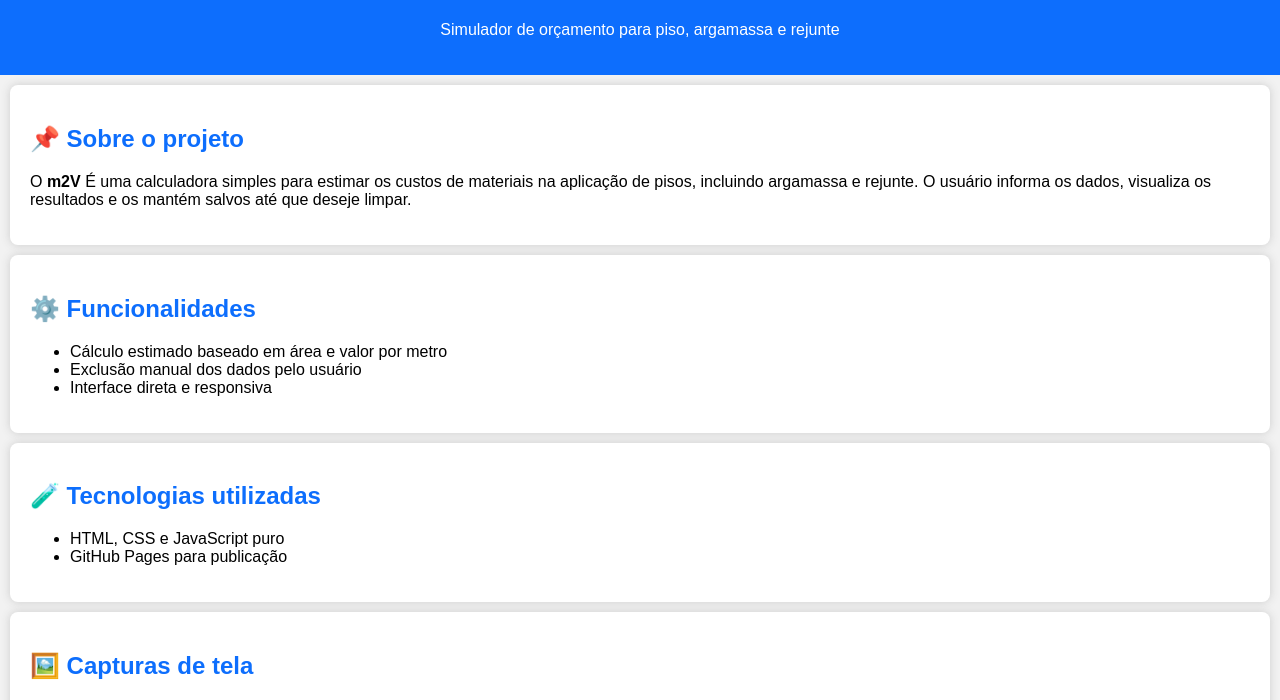
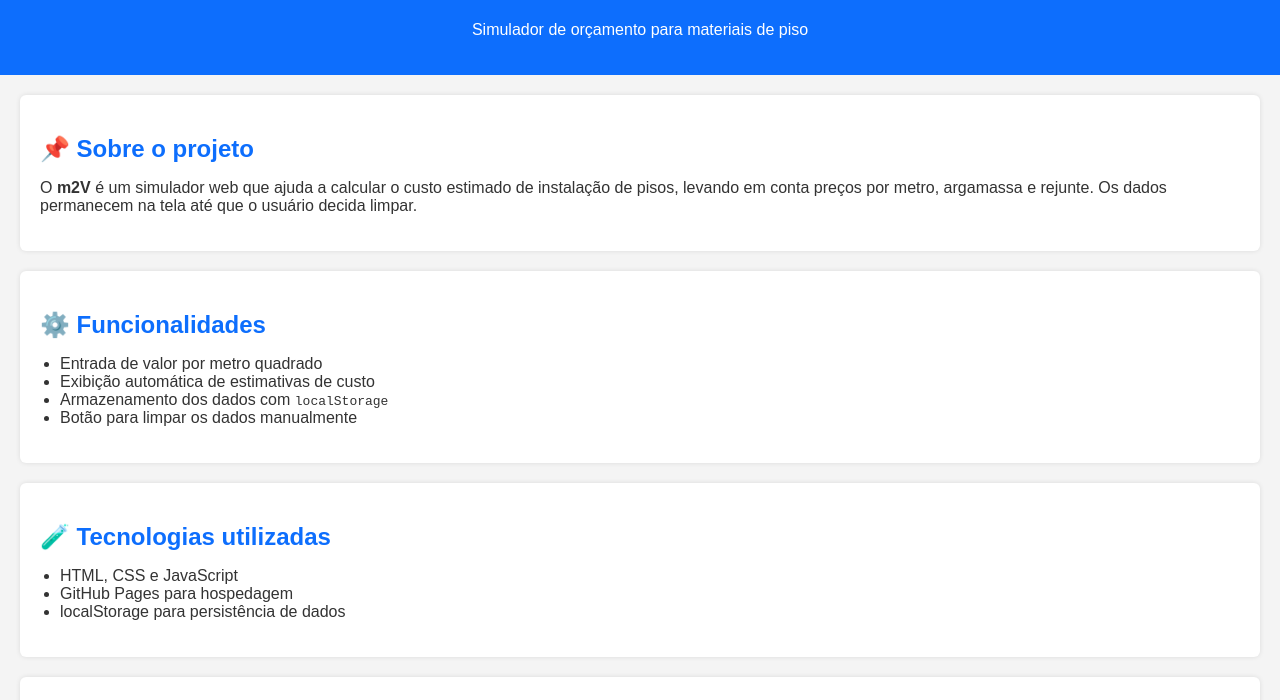
Before and after one commit to UssSenniN/KaveX.io, a plain HTML site: page index.html in a window 1280 px wide. Shown: the part 80-780 px from the top of the page. Drawn offline with Linux system fonts and the light colour scheme.

Commit message:
Update index.html

```diff
--- a/index.html
+++ b/index.html
@@ -7,29 +7,37 @@
   <style>
     body {
       font-family: Arial, sans-serif;
-      background: #f2f2f2;
+      background: #f4f4f4;
+      color: #333;
       margin: 0;
       padding: 0;
     }
     header {
-      background: #0d6efd;
+      background-color: #0d6efd;
       color: white;
       padding: 20px;
       text-align: center;
     }
     section {
+      background-color: #ffffff;
+      margin: 20px;
       padding: 20px;
-      margin: 10px;
-      background: white;
-      border-radius: 8px;
-      box-shadow: 0 0 10px #ccc;
+      border-radius: 6px;
+      box-shadow: 0 0 5px rgba(0,0,0,0.1);
     }
     h2 {
       color: #0d6efd;
+      margin-bottom: 10px;
+    }
+    ul {
+      padding-left: 20px;
     }
     a {
       color: #0d6efd;
       text-decoration: none;
+    }
+    a:hover {
+      text-decoration: underline;
     }
   </style>
 </head>
@@ -37,46 +45,42 @@
 
   <header>
     <h1>💻 Portfólio: Projeto m2V</h1>
-    <p>Simulador de orçamento para piso, argamassa e rejunte</p>
+    <p>Simulador de orçamento para materiais de piso</p>
   </header>
 
-  <section id="intro">
+  <section id="sobre">
     <h2>📌 Sobre o projeto</h2>
-    <p>O <strong>m2V</strong> É uma calculadora simples para estimar os custos de materiais na aplicação
-      de pisos, incluindo argamassa e rejunte. O usuário informa os dados,
-      visualiza os resultados e os mantém salvos até que deseje limpar.</p>
+    <p>O <strong>m2V</strong> é um simulador web que ajuda a calcular o custo estimado de instalação de pisos, levando em conta preços por metro, argamassa e rejunte. Os dados permanecem na tela até que o usuário decida limpar.</p>
   </section>
 
   <section id="funcionalidades">
     <h2>⚙️ Funcionalidades</h2>
     <ul>
-      <li>Cálculo estimado baseado em área e valor por metro</li>
-      <li>Exclusão manual dos dados pelo usuário</li>
-      <li>Interface direta e responsiva</li>
+      <li>Entrada de valor por metro quadrado</li>
+      <li>Exibição automática de estimativas de custo</li>
+      <li>Armazenamento dos dados com <code>localStorage</code></li>
+      <li>Botão para limpar os dados manualmente</li>
     </ul>
   </section>
 
   <section id="tecnologias">
     <h2>🧪 Tecnologias utilizadas</h2>
     <ul>
-      <li>HTML, CSS e JavaScript puro</li>
-      <li>GitHub Pages para publicação</li>
+      <li>HTML, CSS e JavaScript</li>
+      <li>GitHub Pages para hospedagem</li>
+      <li>localStorage para persistência de dados</li>
     </ul>
-  </section>
-
-  <section id="screenshots">
-    <h2>🖼️ Capturas de tela</h2>
-    <p>Inclua aqui imagens da interface do projeto. Você pode usar comandos <code>&lt;img src="imagem.png" alt="print do site"&gt;</code> para exibir suas capturas.</p>
   </section>
 
   <section id="github">
     <h2>🔗 Repositório</h2>
-    <p><a href="https://usssennin.github.io/m2V/" target="_blank">Ver no GitHub</a></p>
+    <p>Acesse o código completo no GitHub:</p>
+    <p><a href="https://github.com/UssSenniN/m2V" target="_blank">https://github.com/UssSenniN/m2V</a></p>
   </section>
 
   <section id="autor">
     <h2>👨‍💻 Sobre o autor</h2>
-    <p>Desenvolvido por <strong>Andreilson</strong>, entusiasta de soluções digitais voltadas para lojas de mateiras de construção, automação e ferramentas acessíveis via web.</p>
+    <p>Desenvolvido por <strong>Andreilson</strong>, apaixonado por criar soluções digitais simples e funcionais, com foco em ferramentas para o dia a dia e na construção civil.</p>
   </section>
 
 </body>
```
